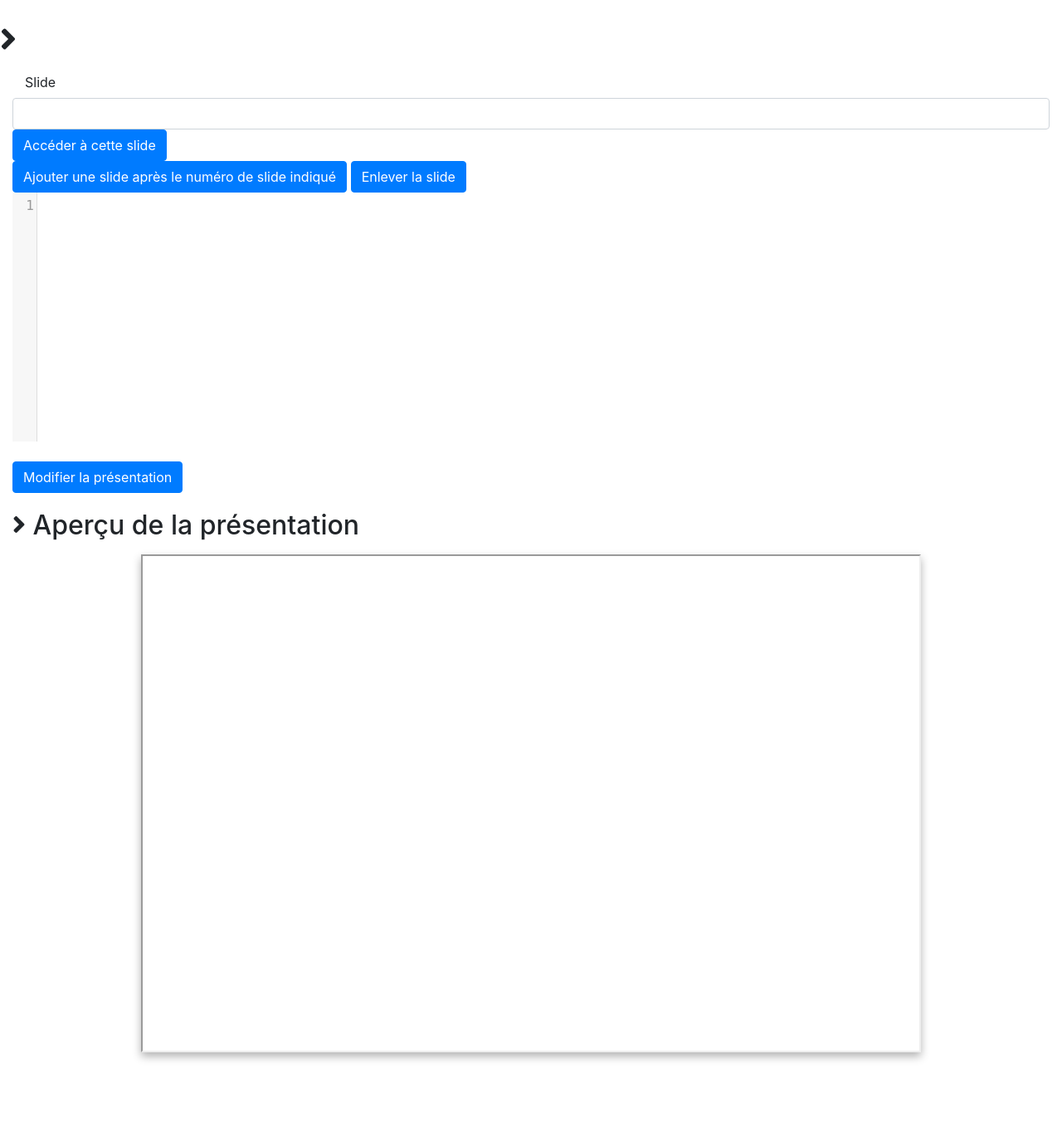
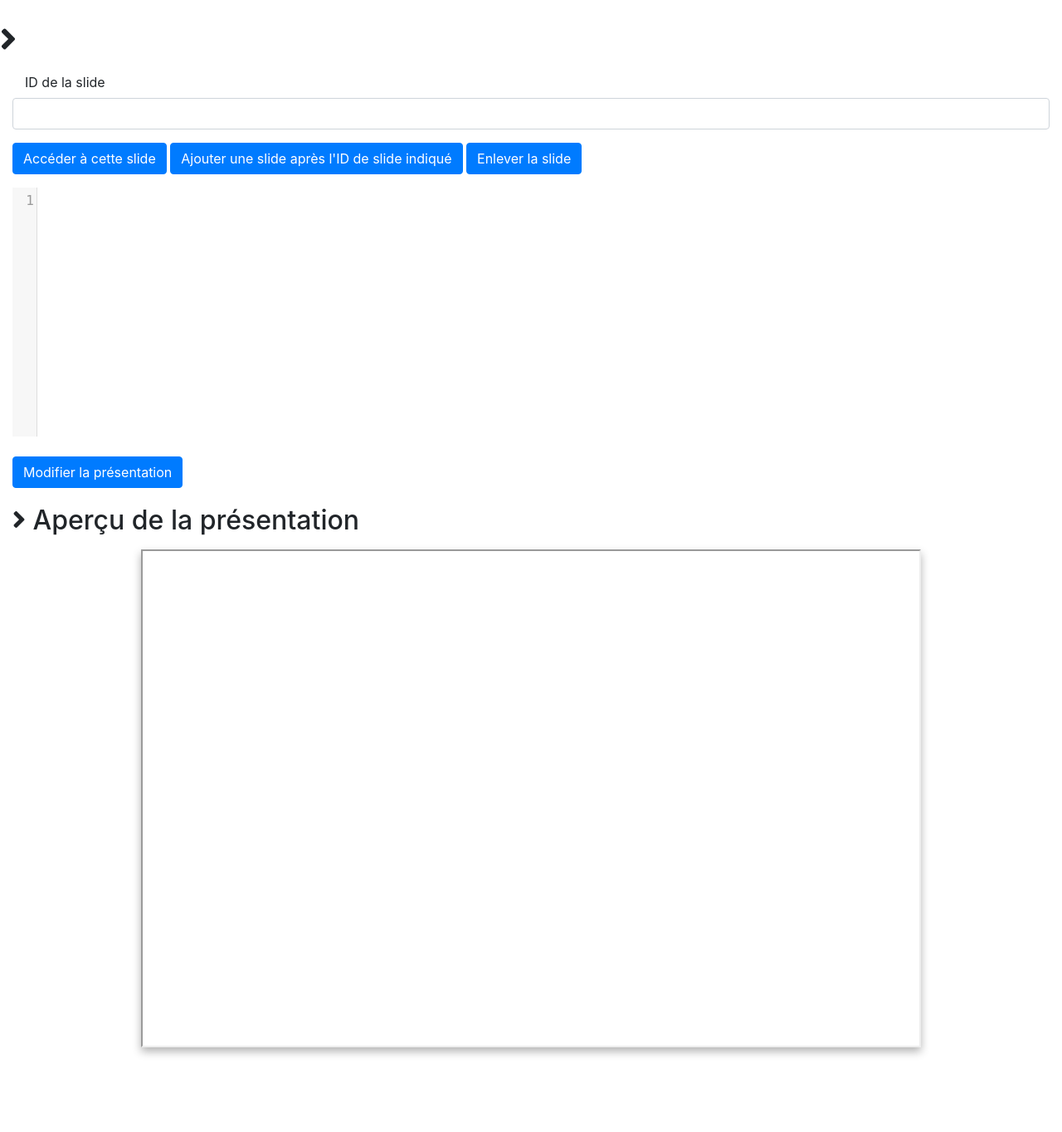
Before and after one commit to BraviMathieu/ThreeJsPresentation, a PHP site: template App/Vue/presentation/presentation_modification.php in a window 1280 px wide. Shown: the whole page at 83% size. After the commit the page ends 1272 px from the top, so only its background shows below. Run offline with PHP 8.4, Linux system fonts and the light colour scheme; the template is opened without the code that fills it, so the values that code supplies are empty; some libraries are stand-ins or nearby versions.

Commit message:
:arrow_up: et :art: modification facile de slide

```diff
--- a/App/Vue/presentation/presentation_modification.php
+++ b/App/Vue/presentation/presentation_modification.php
@@ -4,17 +4,18 @@
 <h1 class="mt-4"><i class="fa fa-angle-right"></i> <?=$title?></h1>
 
 <div class="col-lg-12">
-        <label for="nslide" class="col-2 col-form-label">Slide</label>
-        <input id="nslide" class="form-control" type="number" min="1">
-        <input id="ajouterslide" class="btn btn-primary" type="button" value="Accéder à cette slide" name="accéder">
-</div>
+  <form action="<?="presentation_modification_ajout?presentation_id=".$presentation_id."&title=".$titre?>">
+      <div class="form-group">
+          <label for="nslide" class="col-2 col-form-label">ID de la slide</label>
+          <input id="nslide" class="form-control" type="text">
+      </div>
 
-<div class="col-lg-12">
-        <input id="ajouterslide" class="btn btn-primary" type="button" value="Ajouter une slide après le numéro de slide indiqué" name="ajouter">
-        <input id="enleverslide" class="btn btn-primary" type="button" value="Enlever la slide" name="enlever">
-</div>
-
-<div class="col-lg-12">
+      <div class="form-group">
+          <input id="ajouterslide" class="btn btn-primary" type="button" value="Accéder à cette slide" name="accéder">
+          <input id="ajouterslide" class="btn btn-primary" type="button" value="Ajouter une slide après l'ID de slide indiqué" name="ajouter">
+          <input id="enleverslide" class="btn btn-primary" type="button" value="Enlever la slide" name="enlever">
+      </div>
+  </form>
   <form action="<?="presentation_modification?presentation_id=".$presentation_id."&title=".$titre?>" method="post"
   style="padding-bottom: 20px;">
       <textarea name= "code" id="code" name="code" style="height: 180px; width:700px;">
--- a/composer.json
+++ b/composer.json
@@ -10,7 +10,7 @@
         }
     },
     "require": {
-        "illuminate/database": "^7.4"
+        "illuminate/database": "^7.5"
     },
     "require-dev": {
         "symfony/var-dumper": "^5.0"
```
